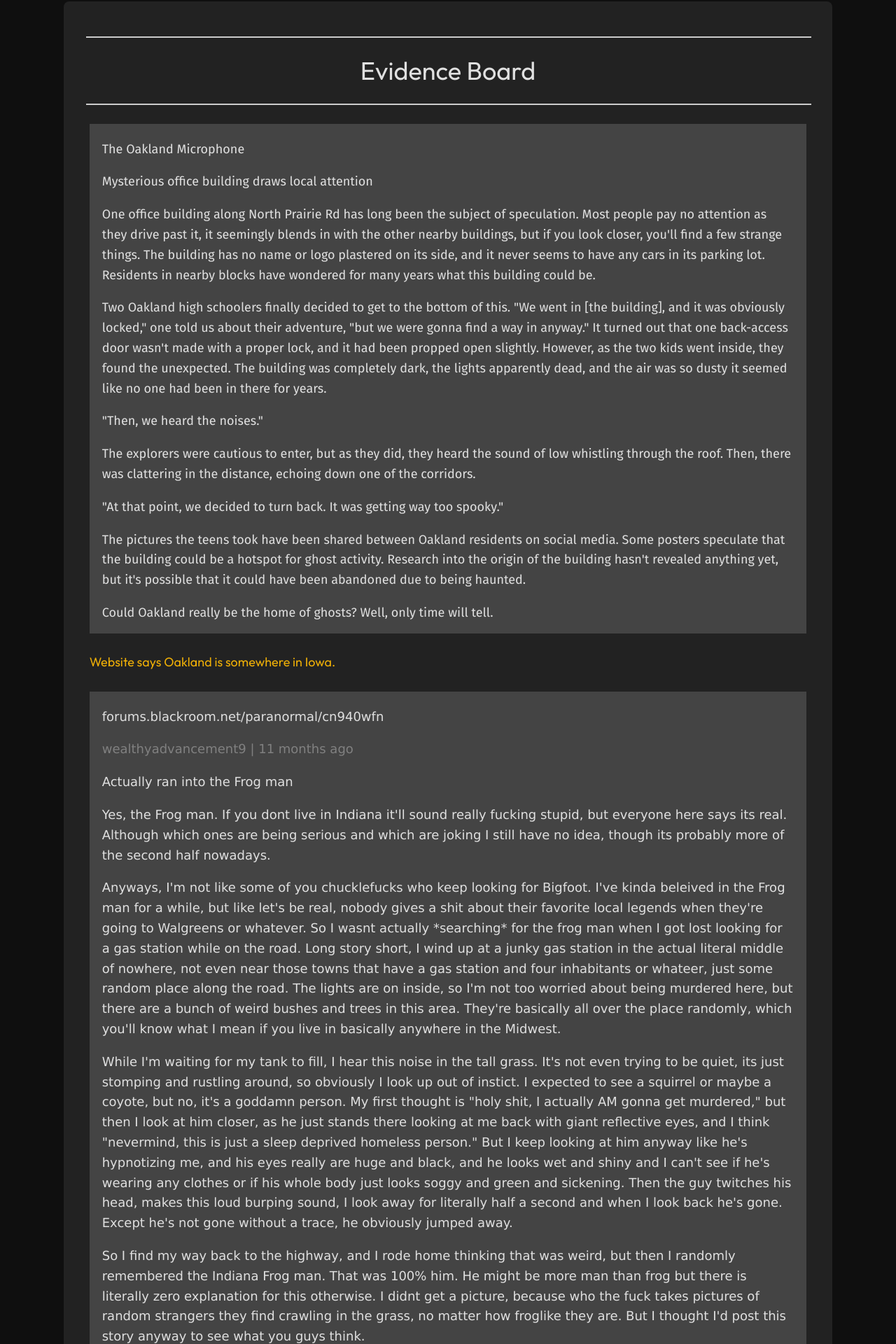
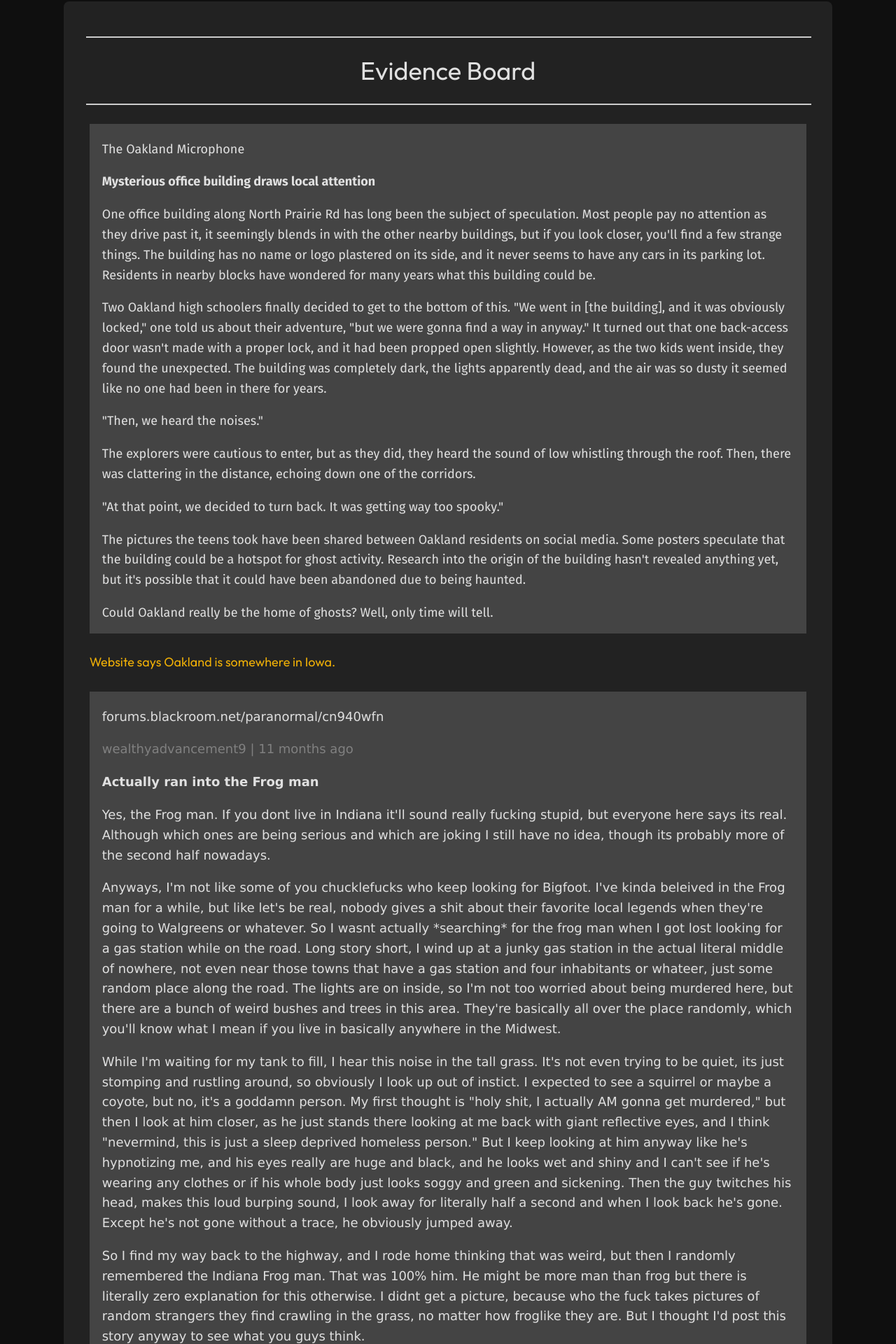
Before and after one commit to drizzleberry/drizzleberry.github.io, a Jekyll site: the page built from pages/episodes/evidence-board.html, in a window 1280 px wide. Shown: the part 522-2442 px from the top of the page at 70% size. Built offline with Jekyll 4.4.1, drawn with Linux system fonts in a browser that asks for light colours.

Commit message:
Update evidence-board.html

```diff
--- a/pages/episodes/evidence-board.html
+++ b/pages/episodes/evidence-board.html
@@ -8,7 +8,7 @@ date: 2026 Nov 10
 @import url('https://fonts.googleapis.com/css2?family=Fira+Sans:ital,wght@0,100;0,200;0,300;0,400;0,500;0,600;0,700;0,800;0,900;1,100;1,200;1,300;1,400;1,500;1,600;1,700;1,800;1,900&family=Inter:ital,opsz,wght@0,14..32,100..900;1,14..32,100..900&display=swap');
 
 div.blockquote { margin: 1.5em auto 1.5em; font-style: normal; }
-strong { font-weight: 400; }
+strong { font-weight: 700; }
 </style>
 
 <div class="blockquote" style="font-family: 'Fira Sans';">
```
